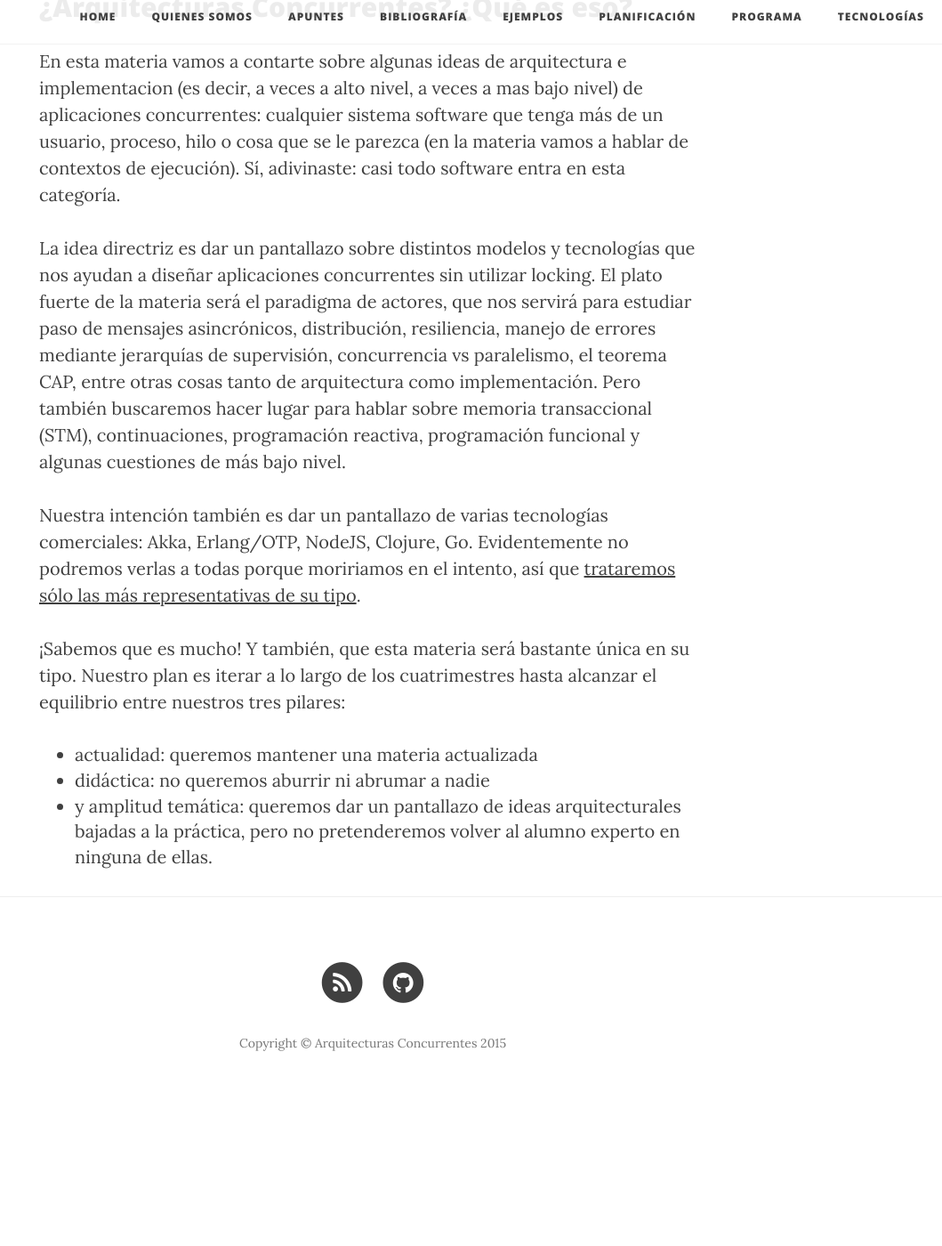
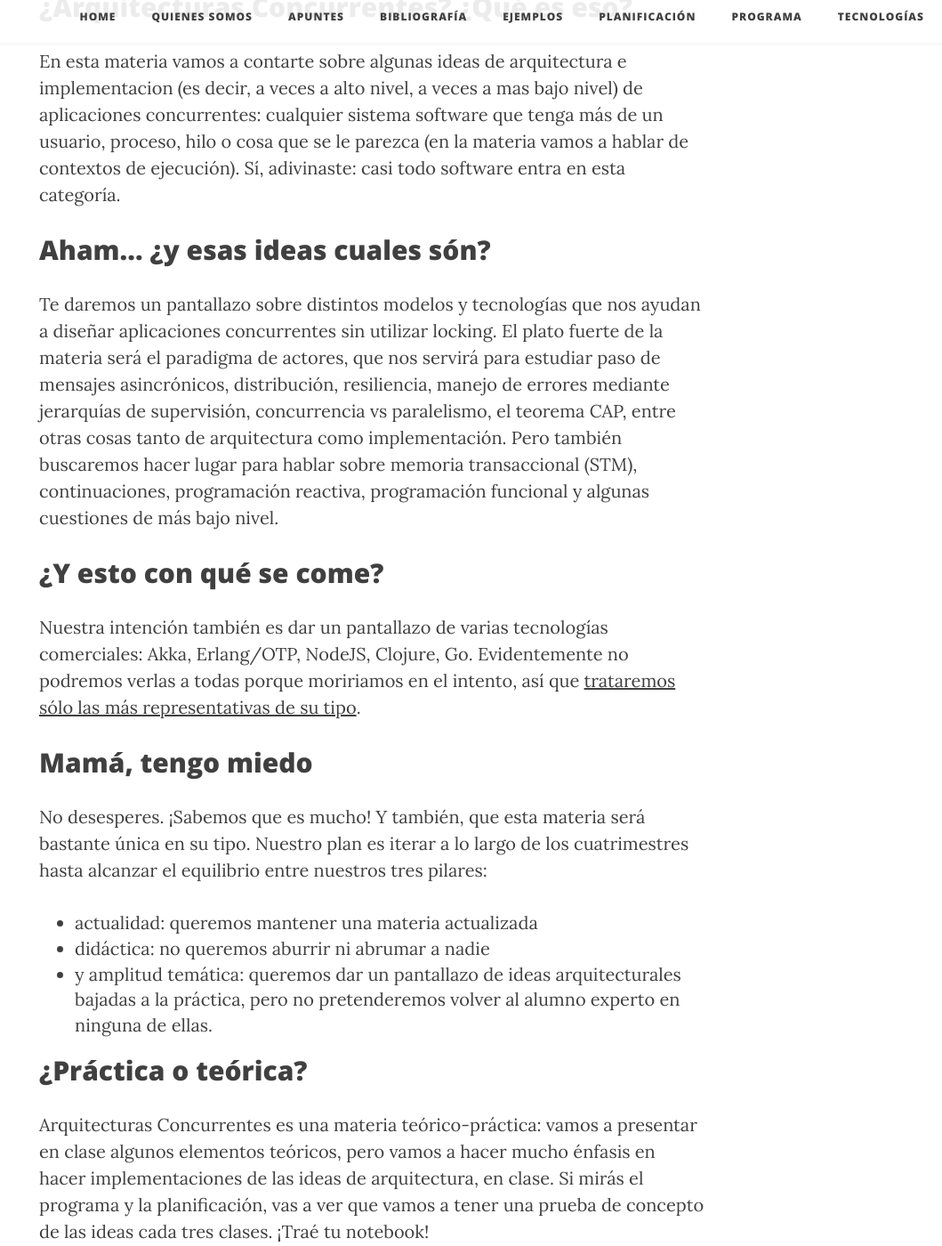
Before and after one commit to arquitecturas-concurrentes/arquitecturas-concurrentes.github.io, a Jekyll site: the page built from index.html, in a window 1280 px wide and 1400 px high, scrolled down 888 px. Shown: the whole window at 89% size, without its empty margins (221-1280 px from the left). Built offline with Jekyll 4.4.1, drawn with Linux system fonts in a browser that asks for light colours; nearby versions of some CDN libraries; before the commit the page ends 2136 px from its top, so only the background shows below that; some of the changed text lies outside the part shown.

Commit message:
Update index.html

```diff
--- a/index.html
+++ b/index.html
@@ -20,19 +20,41 @@ description: "Homepage"
         En esta materia vamos a contarte sobre algunas ideas de arquitectura e implementacion (es decir, a veces a alto nivel, a veces a mas bajo nivel)
         de aplicaciones concurrentes: cualquier sistema software que tenga más de un usuario,
         proceso, hilo o cosa que se le parezca (en la materia vamos a hablar de contextos de ejecución). Sí, adivinaste: casi todo software entra en esta categoría.
-    </p><p>
-        La idea directriz es dar un pantallazo sobre distintos modelos y tecnologías que nos ayudan a diseñar aplicaciones concurrentes sin utilizar locking. El plato fuerte de la materia será el paradigma de actores, que nos servirá para estudiar paso de mensajes asincrónicos, distribución, resiliencia, manejo de errores mediante jerarquías de supervisión, concurrencia vs paralelismo, el teorema CAP, entre otras cosas tanto de arquitectura como implementación.
+    </p>
+    <h2>Aham... ¿y esas ideas cuales són?</h2>
+    <p>
+        Te daremos un pantallazo sobre distintos modelos y tecnologías que nos ayudan a diseñar aplicaciones concurrentes sin utilizar locking. El plato fuerte de la materia será el paradigma de actores, que nos servirá para estudiar paso de mensajes asincrónicos, distribución, resiliencia, manejo de errores mediante jerarquías de supervisión, concurrencia vs paralelismo, el teorema CAP, entre otras cosas tanto de arquitectura como implementación.
         Pero también buscaremos hacer lugar para hablar sobre memoria transaccional (STM), continuaciones, programación reactiva, programación funcional y algunas cuestiones de más bajo nivel.
     </p>
+    <h2>¿Y esto con qué se come?</h2>
     <p>
         Nuestra intención también es dar un pantallazo de varias tecnologías comerciales: Akka, Erlang/OTP, NodeJS, Clojure, Go. Evidentemente no podremos verlas a todas porque moririamos en el intento, así que <a href="/tecnologias/">trataremos sólo las más representativas de su tipo</a>.
-    </p><p>
-        ¡Sabemos que es mucho! Y también, que esta materia será bastante única en su tipo. Nuestro plan es iterar a lo largo de los cuatrimestres hasta alcanzar el equilibrio entre nuestros tres pilares:
-
+    </p>
+    <h2>Mamá, tengo miedo</h2>
+    <p>
+        No desesperes. ¡Sabemos que es mucho! Y también, que esta materia será bastante única en su tipo.         Nuestro plan es iterar a lo largo de los cuatrimestres hasta alcanzar el equilibrio entre nuestros tres pilares:
     </p>
     <ul>
         <li>actualidad: queremos mantener una materia actualizada</li>
         <li>didáctica: no queremos aburrir ni abrumar a nadie</li>
         <li>y amplitud temática: queremos dar un pantallazo de ideas arquitecturales bajadas a la práctica, pero no pretenderemos volver al alumno experto en ninguna de ellas.</li>
     </ul>
+    <h2>¿Práctica o teórica?</h2>
+    <p>
+        Arquitecturas Concurrentes es una materia teórico-práctica: vamos a presentar en clase algunos elementos teóricos, pero vamos a hacer mucho énfasis en hacer implementaciones de las ideas de arquitectura, en clase. Si mirás el programa y la planificación, vas a ver que vamos a tener una prueba de concepto de las ideas cada tres clases. ¡Traé tu notebook!
+    </p>
+    <h2>There will be <del>blood</del>code</h2>
+    <p>
+        Ah, habrá un TP cuatrimestral. Y sí, habrá que programar un poco (¡si no fuera así, no podrías demostrar que tu arquitectura funciona!). La idea es no construir modelos complicados, sino concentrarse en construir la comunicación entre los componentes. Y eventualmente alguna parte la podemos hacer de mentirita (eso que llaman mocking).
+    </p>
+    <h2>Se acabó, ¡me voy de aquí!</h2>
+    <p>
+        Bueno, bueno, capaz no sea un tema que te cope tanto.... pero permitinos unas últimas palabras: creamos esta materia porque estamos convencidos que hay ideas de arquitectura interesante que mercen ser contadas (esperemos que TED no nos haga juicio por usarles su frase) y que te van a ser útiles si de alguna forma seguís trabajando en algunos de los planos del desarrollo de software.
+    </p>
+    <p>Nuestra intención es que haya un maridaje entre cursar esta materia y Implementación de Bases de Datos NoSQL. Ambas son materias que toman elementos de otra (Paradigmas, Gestión de Datos, respectivamente), pero los llevan a un contexto más arquitectónico, industrial y tecnológico. Si podés cursar ambas al mismo tiempo, te va a aportar mucho.
+    </p>
+    <h2>Bueno, cambié de opinión. ¿Puedo empezar a leer de estos temas?</h2>
+    <p>
+        Hay bastante material (en construccion) en este sitio. ¡Explorarlo!
+    </p>
 </div>
```
